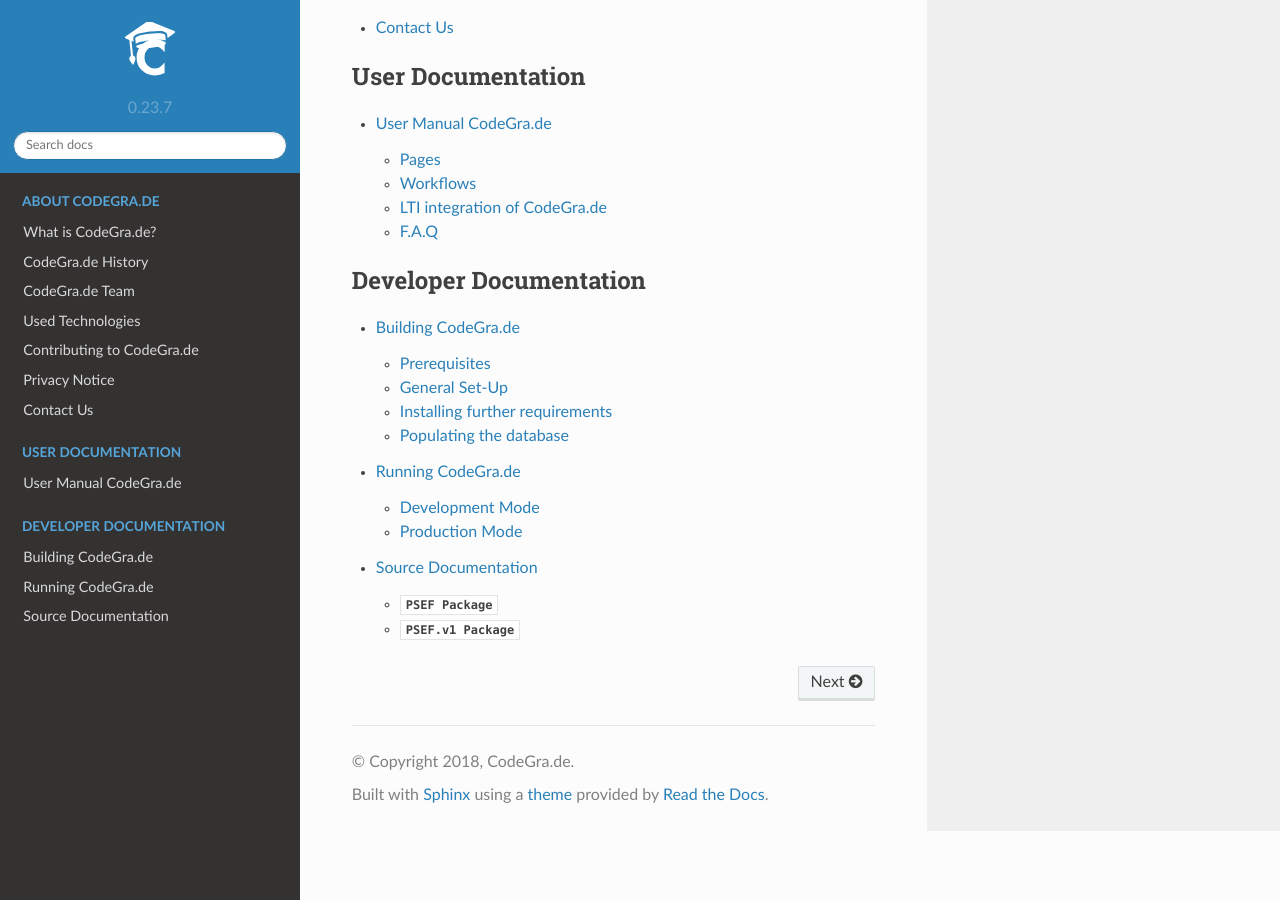
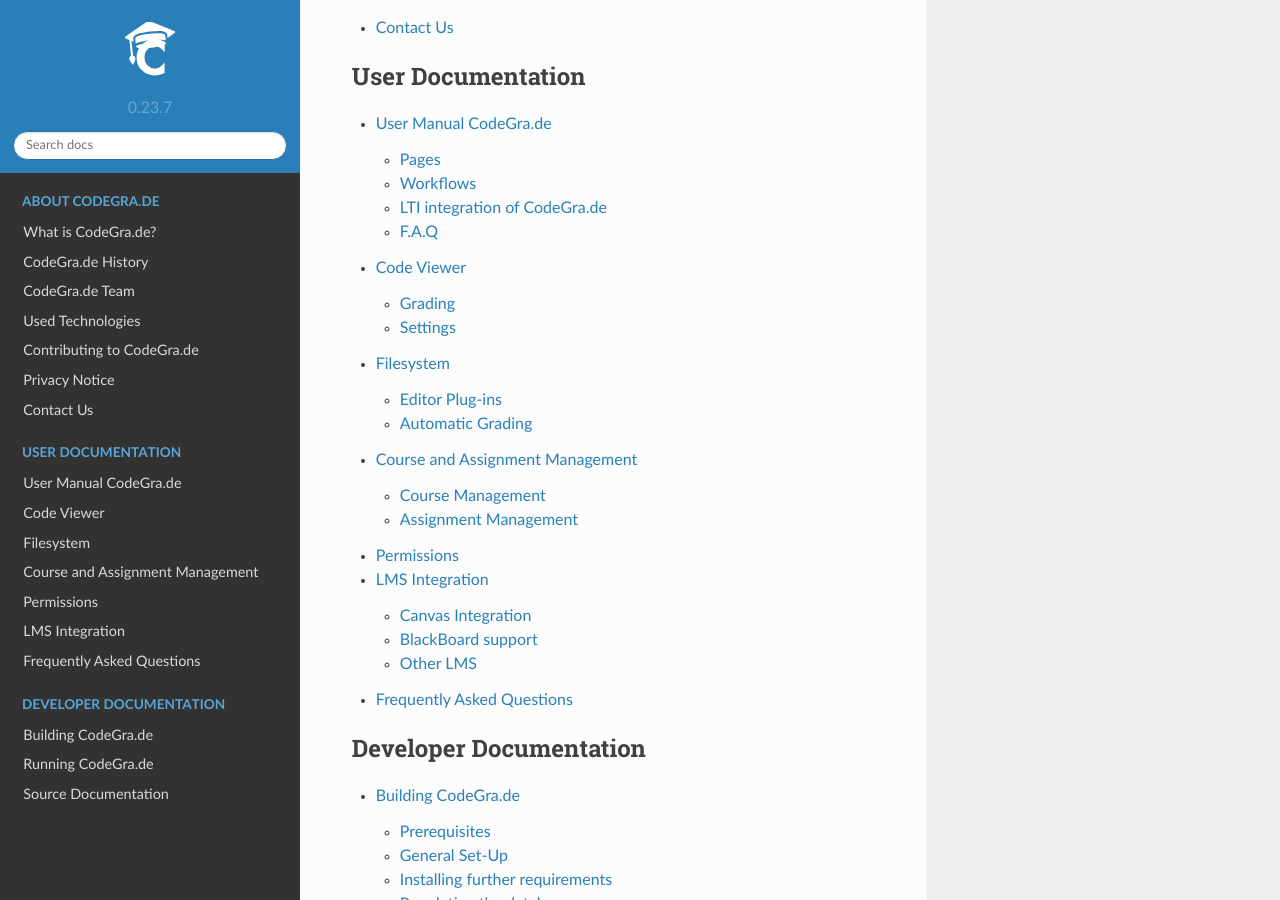
Before and after one commit to agreement/CodeGra.de, a Sphinx documentation site: the page built from docs/index.rst, in a window 1280 px wide and 900 px high, scrolled down 1152 px. Built offline with Sphinx 7.4.7 and the Read the Docs theme 2.0.0, drawn with Linux system fonts in a browser that asks for light colours; pages that are not in the unit, such as notebooks, are missing from menus.

Commit message:
Add structure of user documentation

```diff
--- a/docs/index.rst
+++ b/docs/index.rst
@@ -52,7 +52,13 @@
    :maxdepth: 2
    :caption: User Documentation
 
-   manual
+   manual.rst
+   user/codeviewer.rst
+   user/filesystem.rst
+   user/management.rst
+   user/permissions.rst
+   user/lms.rst
+   user/faq.rst
 
 .. _dev-docs:
 
--- /dev/null
+++ b/docs/user/codeviewer.rst
@@ -0,0 +1,18 @@
+Code Viewer
+===============
+
+
+Grading
+--------
+
+In-line feedback
+^^^^^^^^^^^^^^^^^^
+
+Rubrics
+^^^^^^^^^
+
+General grade and feedback
+^^^^^^^^^^^^^^^^^^^^^^^^^^^
+
+Settings
+---------
--- /dev/null
+++ b/docs/user/faq.rst
@@ -0,0 +1,2 @@
+Frequently Asked Questions
+============================
--- /dev/null
+++ b/docs/user/filesystem.rst
@@ -0,0 +1,18 @@
+Filesystem
+===============
+
+
+Editor Plug-ins
+----------------
+
+Atom Plug-in
+^^^^^^^^^^^^^^^
+
+Vim Plug-in
+^^^^^^^^^^^^^^^
+
+Emacs Plug-in
+^^^^^^^^^^^^^^^
+
+Automatic Grading
+-------------------
--- /dev/null
+++ b/docs/user/lms.rst
@@ -0,0 +1,14 @@
+LMS Integration
+=================
+
+Canvas Integration
+--------------------
+
+Workflow
+^^^^^^^^^^
+
+BlackBoard support
+--------------------
+
+Other LMS
+----------
--- /dev/null
+++ b/docs/user/management.rst
@@ -0,0 +1,8 @@
+Course and Assignment Management
+=================================
+
+Course Management
+-------------------
+
+Assignment Management
+----------------------
--- /dev/null
+++ b/docs/user/permissions.rst
@@ -0,0 +1,2 @@
+Permissions
+=============
```
